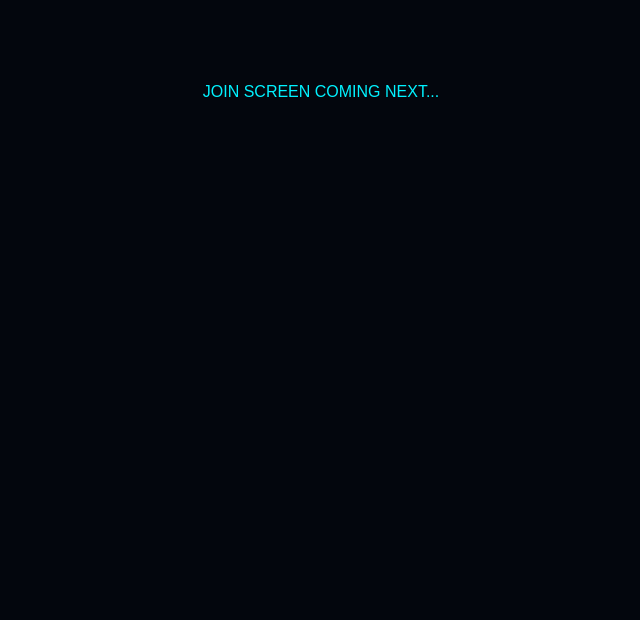
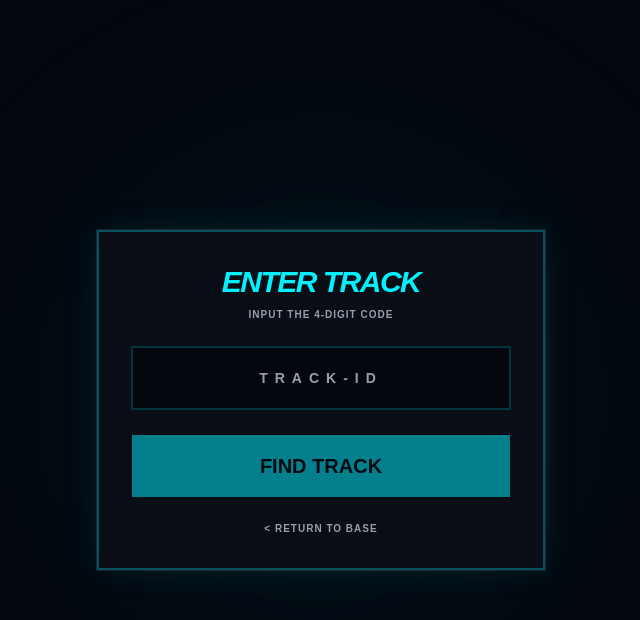
Before and after one commit to Ronit-gurjar/shout-or-loss, a React (Vite) app: page / in a window 1280 px wide. Both pictures are taken after a click on the button "JOIN TRACK". Shown: the top 620 px of the page, without its empty margins (319-959 px from the left). Built offline with nearby package versions, Linux system fonts and the light colour scheme.

Commit message:
Create: join track screen

```diff
--- a/src/App.jsx
+++ b/src/App.jsx
@@ -1,20 +1,38 @@
 import { useState } from 'react';
 import MainMenu from './components/screens/MainMenu';
+import JoinScreen from './components/screens/JoinScreen'; // Import the new screen
 
 export default function App() {
   const [screen, setScreen] = useState('menu');
+  const [trackId, setTrackId] = useState('');
 
   const navigate = (target) => {
-    // Add a small haptic tap when navigating if you like!
     setScreen(target);
   };
 
   return (
     <div className="min-h-screen bg-background text-foreground font-sans uppercase">
-      {screen === 'menu' && <MainMenu onNavigate={navigate} />}
+      {/* 1. Main Menu Screen */}
+      {screen === 'menu' && (
+        <MainMenu onNavigate={navigate} />
+      )}
 
-      {/* Other screens will be added here one by one */}
-      {screen === 'join' && <div className="p-20 text-center text-primary">Join Screen Coming Next...</div>}
+      {/* 2. Join Screen (with Calibration logic) */}
+      {screen === 'join' && (
+        <JoinScreen
+          onNavigate={navigate}
+          setTrackId={setTrackId}
+        />
+      )}
+
+      {/* Placeholder for the next screen we build */}
+      {screen === 'lobby' && (
+        <div className="flex items-center justify-center min-h-screen">
+          <h1 className="text-primary animate-pulse font-black italic text-4xl">
+            Lobby for Track: {trackId} Coming Soon...
+          </h1>
+        </div>
+      )}
     </div>
   );
 }
--- /dev/null
+++ b/src/components/screens/JoinScreen.jsx
@@ -0,0 +1,134 @@
+import { useState, useEffect } from 'react';
+import { Card } from "@/components/ui/card";
+import { Input } from "@/components/ui/input";
+import { Button } from "@/components/ui/button";
+
+const CALIBRATION_WORDS = ["RED", "BLUE", "YELLOW", "GREEN", "ORANGE", "PURPLE", "CYAN", "MAGENTA"];
+
+export default function JoinScreen({ onNavigate, setTrackId }) {
+  const [step, setStep] = useState('input'); // 'input', 'loading', 'calibrate', 'error', 'busy'
+  const [inputValue, setInputValue] = useState('');
+  const [randomWord, setRandomWord] = useState('');
+
+  useEffect(() => {
+    // Pick a random color for the voice calibration word
+    setRandomWord(CALIBRATION_WORDS[Math.floor(Math.random() * CALIBRATION_WORDS.length)]);
+  }, []);
+
+  const handleJoin = () => {
+    if (!inputValue) return;
+
+    setStep('loading');
+
+    // MOCK API CALL: Replace this with your actual socket logic later
+    setTimeout(() => {
+      if (inputValue === "START") {
+        setStep('busy'); // Race already in progress
+      } else if (inputValue === "ERROR") {
+        setStep('error'); // Track not found
+      } else {
+        setTrackId(inputValue);
+        setStep('calibrate'); // Move to voice calibration
+      }
+    }, 1500);
+  };
+
+  // --- RENDERING STATES ---
+
+  if (step === 'loading') {
+    return (
+      <div className="flex flex-col items-center justify-center min-h-screen p-6">
+        <div className="w-16 h-16 border-4 border-primary border-t-transparent rounded-full animate-spin mb-6" />
+        <h2 className="text-2xl font-black italic text-primary animate-pulse tracking-widest">
+          SEARCHING FOR TRACK...
+        </h2>
+      </div>
+    );
+  }
+
+  return (
+    <div className="flex items-center justify-center min-h-screen p-6 bg-background relative overflow-hidden">
+      {/* Background Glow */}
+      <div className="absolute top-1/2 left-1/2 -translate-x-1/2 -translate-y-1/2 w-125 h-125 bg-primary/5 rounded-full blur-[120px]" />
+
+      <Card className="w-full max-w-md p-8 bg-card border-2 border-primary/30 rounded-none shadow-[0_0_30px_rgba(34,211,238,0.1)] z-10">
+
+        {step === 'calibrate' ? (
+          /* VOICE CALIBRATION STEP */
+          <div className="flex flex-col items-center space-y-8">
+            <div className="text-center">
+              <h2 className="text-3xl font-black italic text-primary mb-2">VOICE CHECK</h2>
+              <p className="text-muted-foreground text-[10px] tracking-widest font-bold uppercase">
+                Measure your engine power
+              </p>
+            </div>
+
+            <div className="w-full bg-slate-950 p-6 border border-white/10 text-center">
+              <p className="text-[10px] text-accent font-bold mb-4">SAY THIS WORD LOUDLY:</p>
+              <div className="text-6xl font-black text-white neon-glow-cyan animate-pulse">
+                {randomWord}
+              </div>
+            </div>
+
+            <Button
+              onClick={() => onNavigate('lobby')}
+              className="w-full h-16 bg-primary text-background font-black text-xl hover:bg-cyan-300 rounded-none"
+            >
+              I'M READY!
+            </Button>
+          </div>
+        ) : (
+          /* TRACK ID INPUT STEP */
+          <div className="flex flex-col space-y-6">
+            <div className="text-center">
+              <h2 className="text-3xl font-black italic text-primary mb-2 tracking-tighter">ENTER TRACK</h2>
+              <p className="text-muted-foreground text-[10px] tracking-widest font-bold uppercase">
+                Input the 4-digit code
+              </p>
+            </div>
+
+            <div className="space-y-4">
+              <Input
+                placeholder="TRACK-ID"
+                value={inputValue}
+                onChange={(e) => setInputValue(e.target.value.toUpperCase())}
+                className="h-16 bg-background border-2 border-primary/20 text-center text-3xl font-black tracking-[0.5em] rounded-none focus-visible:ring-primary/50"
+              />
+
+              {step === 'error' && (
+                <div className="bg-destructive/10 border border-destructive/50 p-3 text-center">
+                  <p className="text-destructive text-[10px] font-black italic uppercase">
+                    Track not found. Check the ID and try again!
+                  </p>
+                </div>
+              )}
+
+              {step === 'busy' && (
+                <div className="bg-accent/10 border border-accent/50 p-3 text-center">
+                  <p className="text-accent text-[10px] font-black italic uppercase">
+                    Race already started. Please wait or try another.
+                  </p>
+                </div>
+              )}
+            </div>
+
+            <Button
+              onClick={handleJoin}
+              disabled={!inputValue}
+              className="h-16 bg-primary text-background font-black text-xl hover:bg-cyan-300 rounded-none transition-all active:scale-95"
+            >
+              FIND TRACK
+            </Button>
+
+            <button
+              onClick={() => onNavigate('menu')}
+              className="text-muted-foreground text-[10px] font-bold uppercase hover:text-primary transition-colors tracking-widest"
+            >
+              &lt; Return to Base
+            </button>
+          </div>
+        )}
+      </Card>
+    </div>
+  );
+}
```
